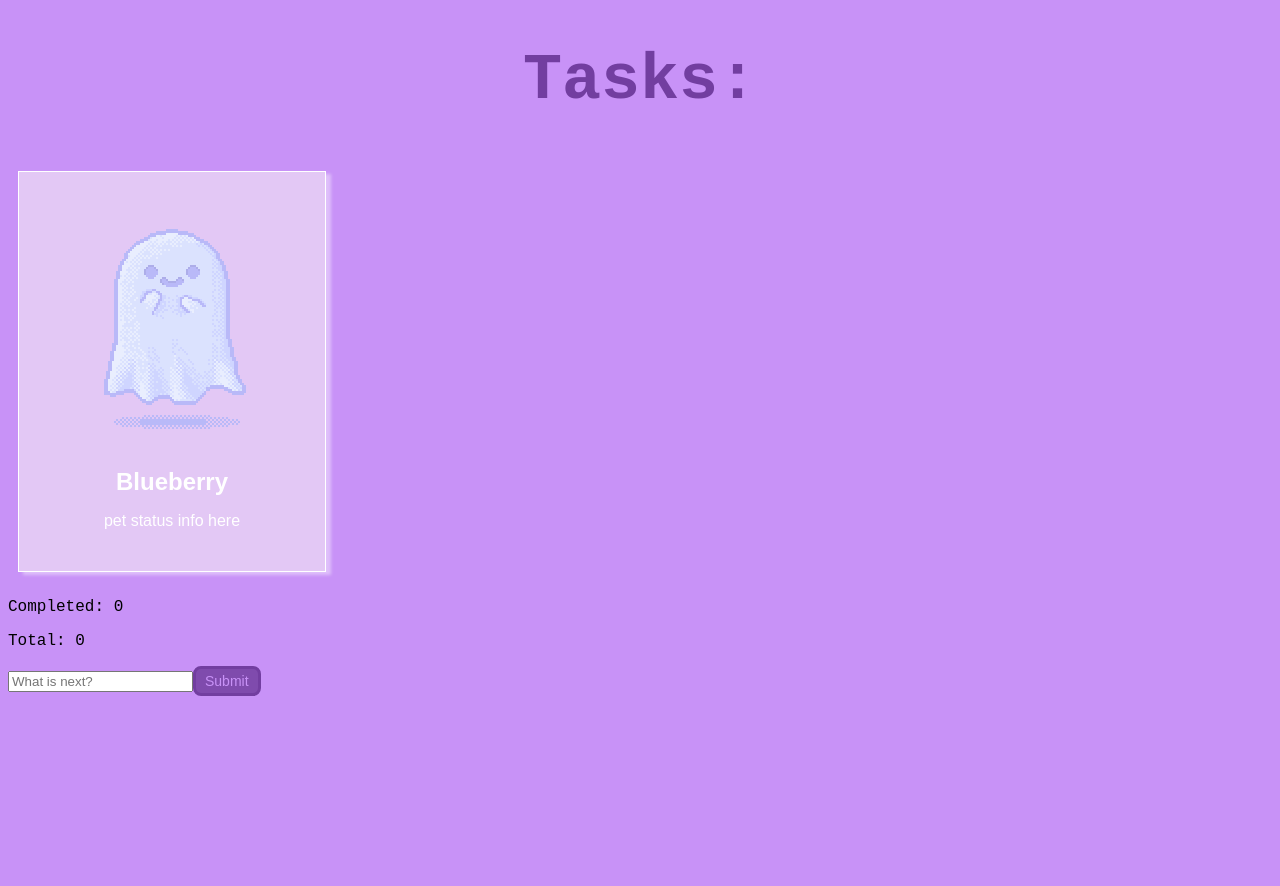
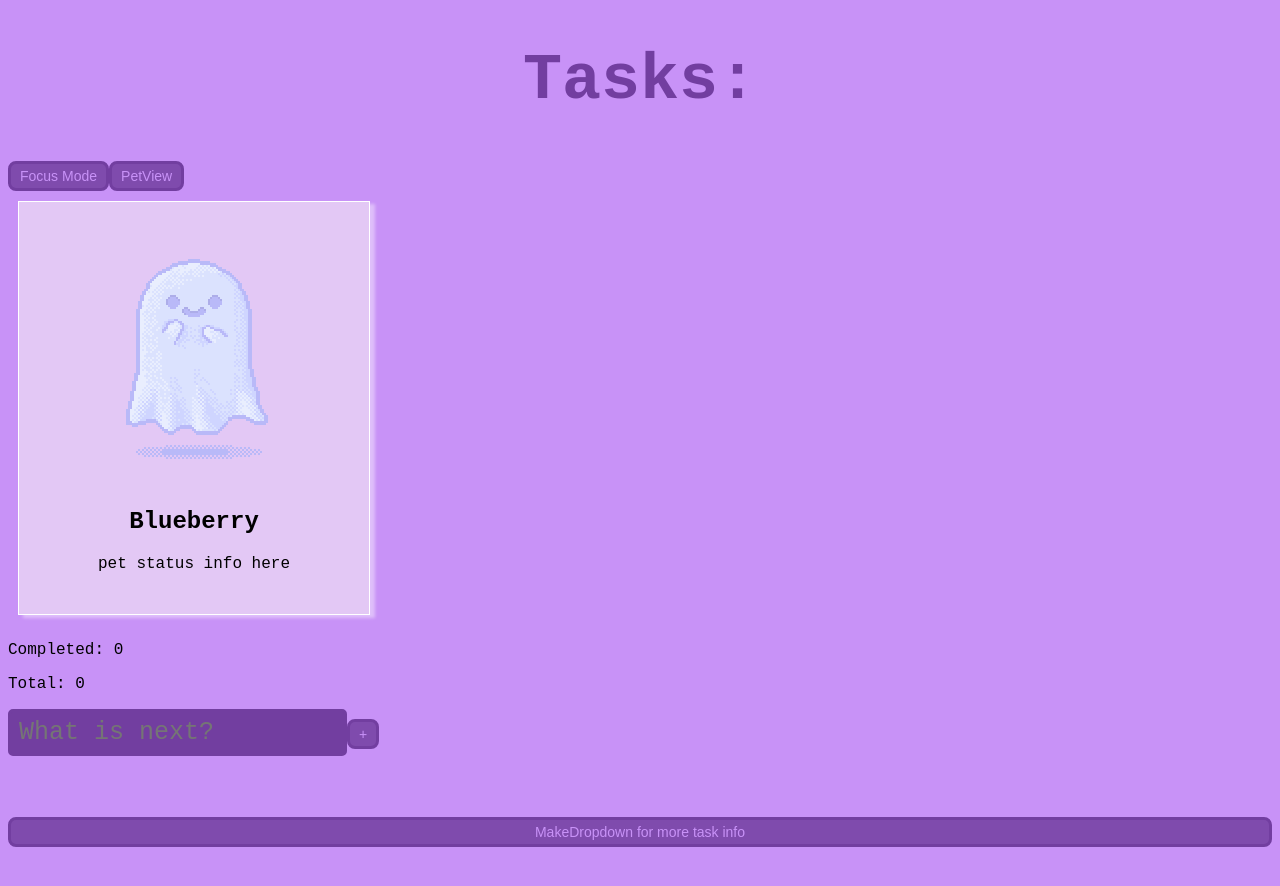
Before and after one commit to RS550/To-Do-App, a React (Vite) app: page / in a window 1280 px wide. Shown: the top 886 px of the page. Before the commit the page ends 852 px from the top, so only its background shows below. Built offline with nearby package versions, Linux system fonts and the light colour scheme.

Commit message:
Updated List Functionality
Edit on double click, drag to reorder, cross out on task completion.

```diff
--- a/src/App.css
+++ b/src/App.css
@@ -136,3 +136,38 @@ h1 {
     font-size: 14px;
   }
   button:hover { background-color: #9b6bbf; border-color: #9f6dc5; color: #fff; }
+
+
+  .form {
+    display: grid;
+    column-fill:auto;
+    height:200px;
+    align-items: baseline;
+  }
+
+  .form input[type="text"] {
+    flex: 1;
+    padding: 6px 8px;
+    background-color: #723ea0;
+    border: 3px solid #723ea0;
+    border-radius: 5px;
+    color: #e0c1fb;
+    font-family: 'Courier New', Courier, monospace;
+    font-size: 25px;
+    outline: none;
+  }
+
+  .form button{
+    max-height: 75px;
+  }
+
+  .twoColumn {
+    display: grid;
+    columns: 250px 3;
+  }
+
+  .taskItemsLeft {
+  }
+
+  .taskItemsRight {
+  }
--- a/src/App.jsx
+++ b/src/App.jsx
@@ -29,9 +29,12 @@ function App() {
   return (
     <div className="wrapper">
       <Header />
-      <Card />
-      <TaskTracking tasksCompleted={tasksCompleted} tasksTotal={tasksTotal} />
-      <Form tasks={tasks} setTasks={setTasks} />
+
+      <div className='twoColumn'>
+      <Card className='pet' />
+      <TaskTracking className='taskTracking' tasksCompleted={tasksCompleted} tasksTotal={tasksTotal} />
+      <Form className='form' tasks={tasks} setTasks={setTasks} />
+      </div>
       <TaskList tasks={tasks} setTasks={setTasks} />
     </div>
   );
--- a/src/Card.jsx
+++ b/src/Card.jsx
@@ -3,9 +3,9 @@ import picture from './assets/idle.gif'
 function Card(){
     return (
         <div className="card">
-            <img className="card-image" src={picture} alt ="BlueBerry"></img>
-            <h2 className="card-title">Blueberry</h2>
-            <p className="card-text">pet status info here</p>
+            <img className="cardImage" src={picture} alt ="BlueBerry"></img>
+            <h2 className="cardTitle">Blueberry</h2>
+            <p className="cardText">pet status info here</p>
         </div>
     );
 }
--- a/src/Form.jsx
+++ b/src/Form.jsx
@@ -1,23 +1,31 @@
-import {nanoid} from 'nanoid';
+import {nanoid} from 'nanoid';      //used to produce unique task id values
 
 function Form({tasks, setTasks}){
 
+    //onSubmit action
     const handleSubmit = (event) => {
+
+        //prevent page reload on form submition
         event.preventDefault();
 
+        //grab textbox content
         const value = event.target.task.value;
+
+        //creates new task object
         const newTask = {
-            title: value,
-            id: nanoid(),
-            isCompleted: false,
+            title: value,       //contents of the textbox
+            id: nanoid(),       //produces unique task id value
+            isCompleted: false, //for tracking completed tasks
         };
 
+        //update the React state by producing new array with new task included
         setTasks((prevTasks) => [...prevTasks, newTask]);
 
+        //save the tasklist to local storage
         const updatedTaskList = JSON.stringify([...tasks,newTask]);
         localStorage.setItem('tasks', updatedTaskList);
 
-        event.target.reset();
+        event.target.reset();   //clear textbox for next task
     };
 
     return (
@@ -29,13 +37,9 @@ function Form({tasks, setTasks}){
                 id="task"
                 placeholder="What is next?"
                 />
+                <button className="newTask">+</button>
             </label>
-
-            <button>
-               <span className="visually-hidden">Submit</span>
-
-            </button>
-
+            <button className='dropDown'>MakeDropdown for more task info</button>
         </form>
     );
 }
--- a/src/Header.jsx
+++ b/src/Header.jsx
@@ -1,7 +1,10 @@
 function Header() {
+
   return (
     <header>
       <h1>Tasks:</h1>
+      <button className='focus'>Focus Mode</button>
+      <button className='petView'>PetView</button>
     </header>
   );
 }
--- a/src/TaskList.jsx
+++ b/src/TaskList.jsx
@@ -1,31 +1,65 @@
 import React from 'react';
 import { useState } from 'react';
 
+
+// from array of tasks, produces ordered list of tasks
 function TaskList({tasks, setTasks}) {
+  const dragItem = React.useRef(null);
+  const dragOverItem = React.useRef(null);
+
+  const handleSort = () => {
+    const updatedTasks = [...tasks];
+    const draggedItem = updatedTasks.splice(dragItem.current, 1)[0];
+    updatedTasks.splice(dragOverItem.current, 0, draggedItem);
+    draggedItem.current = null;
+    dragOverItem.current = null;
+    setTasks(updatedTasks);
+    localStorage.setITem("tasks", JSON.stringify(updatedTasks));
+  };
+
     return (
-        <ol className="taskList">
+    <ul className="taskList">
       {tasks && tasks.length > 0 ? (
-                tasks?.map((item, index) => (
-                    <Item key={index} item={item} tasks={tasks} setTasks={setTasks} />
+        tasks.map((item, index) => (
+          <Item
+            key={item.id}
+            item={item}
+            tasks={tasks}
+            setTasks={setTasks}
+            index={index}
+            dragItem={dragItem}
+            dragOverItem={dragOverItem}
+            handleSort={handleSort}
+          />
         ))
       ) : (
-                <p></p>
+        <p></p> //displays when no tasks are rendered
       )}
-        </ol>
+    </ul>
   );
 }
 
-function Item({ item, tasks, setTasks }) {
+
+//Child of TaskList, renders each task as an Item
+function Item({ item, tasks, setTasks, index, dragItem, dragOverItem, handleSort }) {
+  //Tracks if Item is in edit mode
   const [editing, setEditing] = React.useState(false);
+  //When edit mode active directs input to Item
   const inputRef = React.useRef(null);
 
   const completeTask = () => {
+    const updatedTasks = tasks.map((task) =>
+      task.id === item.id ? { ...task, isCompleted: !task.isCompleted } : task
+  );
+  setTasks(updatedTasks);
+  localStorage.setItem("tasks", JSON.stringify(updatedTasks));
 };
 
   const handleEdit = () => {
     setEditing(true);
   };
 
+  //When edit mode is active, moves cursor and focuses the input
   React.useEffect(() => {
     if (editing && inputRef.current) {
       inputRef.current.focus();
@@ -38,6 +72,7 @@ function Item({ item, tasks, setTasks }) {
     }
   }, [editing]);
 
+
   const handleInputChange = (e) => {
     setTasks((prevTasks) =>
       prevTasks.map((task) =>
@@ -46,6 +81,7 @@ function Item({ item, tasks, setTasks }) {
     );
   };
 
+  //Updates the array of tasks and specific tasks being edited
   const handleInputSubmit = (event) => {
     event.preventDefault();
 
@@ -56,14 +92,7 @@ function Item({ item, tasks, setTasks }) {
     setEditing(false);
   };
 
-  const handleInputBlur = () => {
-    // Update localStorage after editing
-    const updatedTasks = JSON.stringify(tasks);
-    localStorage.setItem("tasks", updatedTasks);
-
-    setEditing(false);
-  };
-
+  //Update the task array and displaed list on task deletion
   const handleDelete = () => {
     setTasks((prevTasks) => prevTasks.filter((task) => task.id !== item.id));
 
@@ -71,11 +100,18 @@ function Item({ item, tasks, setTasks }) {
     const updatedTasks = JSON.stringify(
       tasks.filter((task) => task.id !== item.id)
     );
-    localStorage.setItem("task", updatedTasks);
+    localStorage.setItem("tasks", updatedTasks);
   };
 
   return (
-    <li id={item?.id} className="taskItem">
+    <li id={item?.id}
+        className="taskItem"
+        draggable
+        onDragStart={() => (dragItem.current = index)}
+        onDragEnter={() => (dragOverItem.current = index)}
+        onDragEnd={handleSort}
+        onDragOver={(e) => e.preventDefault()}
+        >
       {editing ? (
         <form className="editForm" onSubmit={handleInputSubmit}>
           <label htmlFor="editTask">
@@ -85,31 +121,27 @@ function Item({ item, tasks, setTasks }) {
               name="editTask"
               id="editTask"
               defaultValue={item?.title}
-              onBlur={handleInputBlur}
+              onBlur={handleInputChange}
               onChange={handleInputChange}
             />
           </label>
         </form>
       ) : (
         <>
-          <button className="taskItemsLeft" onClick={completeTask}>
-
-            <p
-              style={
-                item.isCompleted ? { textDecoration: "line-through" } : {}
-              }
-            >
+        <div className="taskItemsLeft" onDoubleClick={handleEdit}>
+          <p style={item.isCompleted ? { textDecoration: "line-through" } : {}}>
             {item?.title}
           </p>
-          </button>
+          <input
+            type="checkbox"
+            checked={item.isCompleted || false}
+            onChange={completeTask}
+            onDoubleClick={(e) => e.stopPropagation()} //prevent the editing double clock from checking box
+          />
+        </div>
         <div className="taskItemsRight">
-            <button onClick={handleEdit}>
-              <span className="visually-hidden">Edit</span>
-
-            </button>
           <button onClick={handleDelete}>
-              <span className="visually-hidden">Delete</span>
-
+            <span className="deleteButton">Delete</span>
           </button>
         </div>
       </>
--- a/src/TaskTracking.jsx
+++ b/src/TaskTracking.jsx
@@ -1,6 +1,6 @@
 function TaskTracking({ tasksCompleted, tasksTotal }) {
   return (
-    <section className="taskTracking_section">
+    <section className="taskStats">
       <div>
         <p>Completed: {tasksCompleted}</p>
         <p>Total: {tasksTotal}</p>
```
Also changed, not shown: src/styleSheet.css (added, +44 -0 lines). Lines whose indentation alone changed are shown as unchanged.
